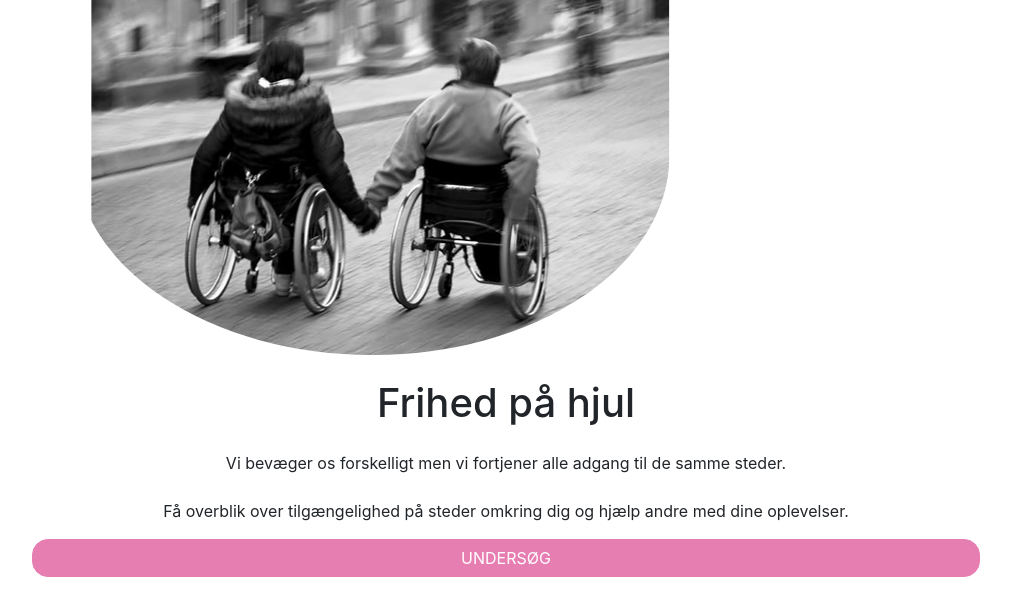
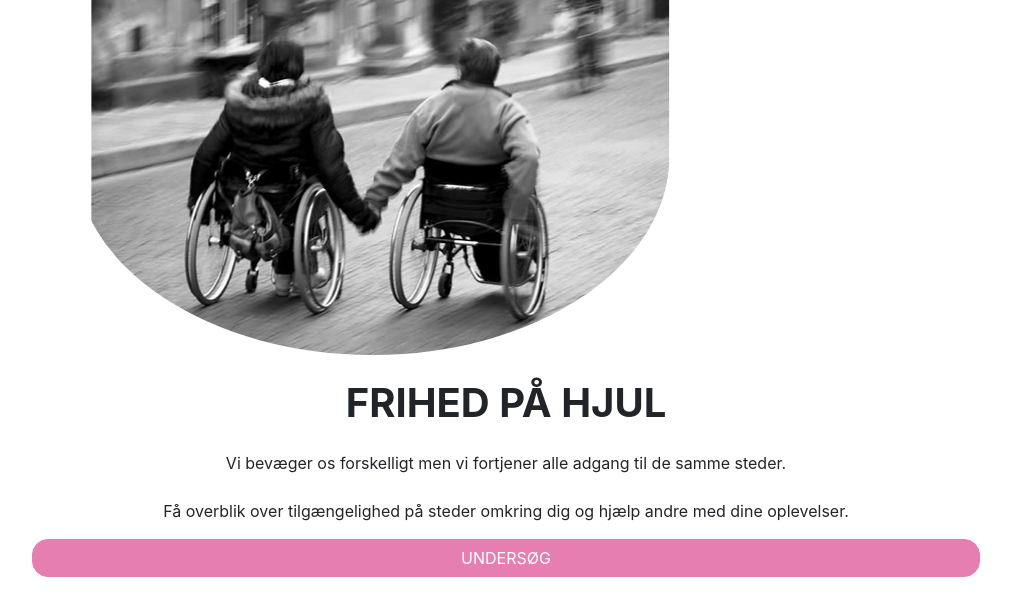
Before and after one commit to learasmussen/rul-med, a PHP site: page / in a window 1280 px wide. Shown: the top 616 px of the page, without its empty margins (134-1145 px from the left). Run offline with PHP 8.4, Linux system fonts and the light colour scheme; style sheets or scripts are compiled from the project's sources.

Commit message:
ændret tekst

```diff
--- a/index.php
+++ b/index.php
@@ -30,7 +30,7 @@ require "settings/init.php";
 <div class="text-center m-2">
     <img src="images/headerimage.png" alt="headerimage" class="rounded-bottom-circle" style="translate: -22.5%; margin-top: -50px;">
 
-    <h1 class="m-4">Frihed på hjul</h1>
+    <h1 class="m-4 fw-bold">FRIHED PÅ HJUL</h1>
 
     <p>
         Vi bevæger os forskelligt men vi fortjener alle adgang til de samme steder.
```
